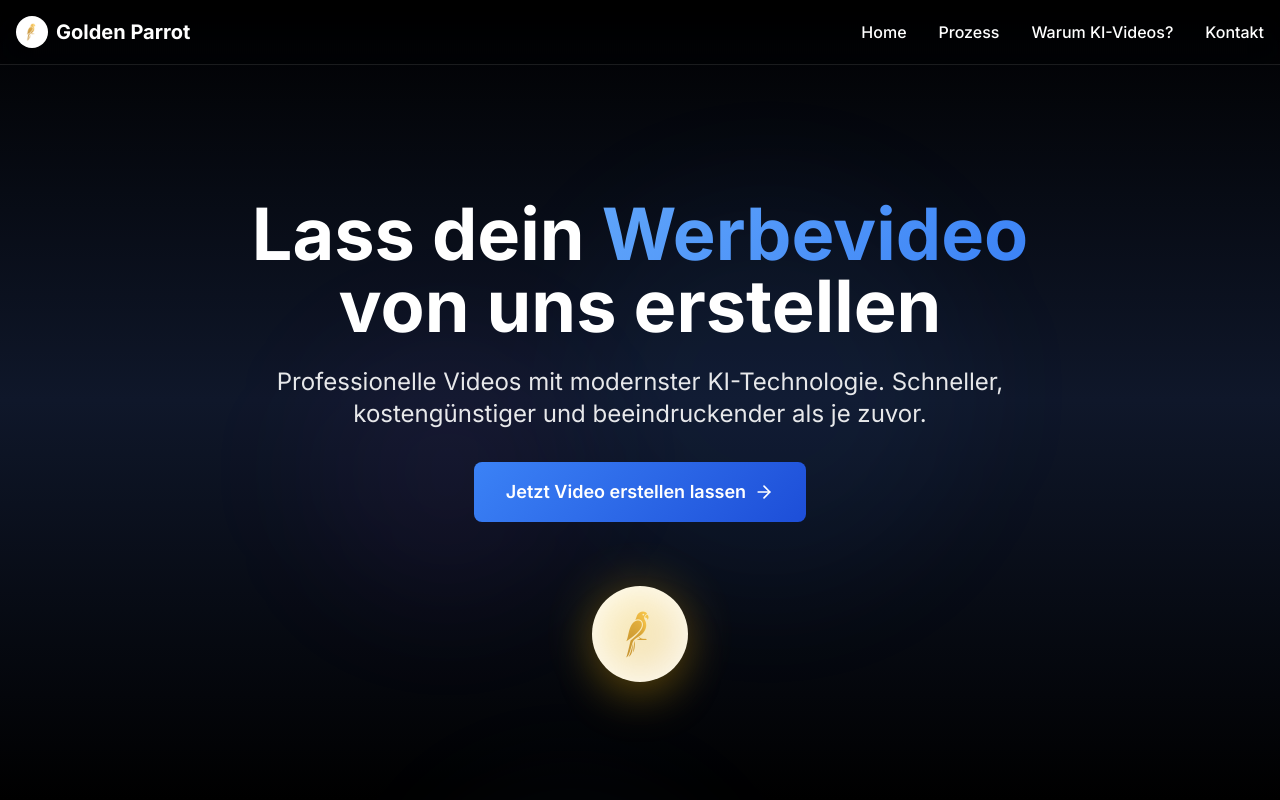
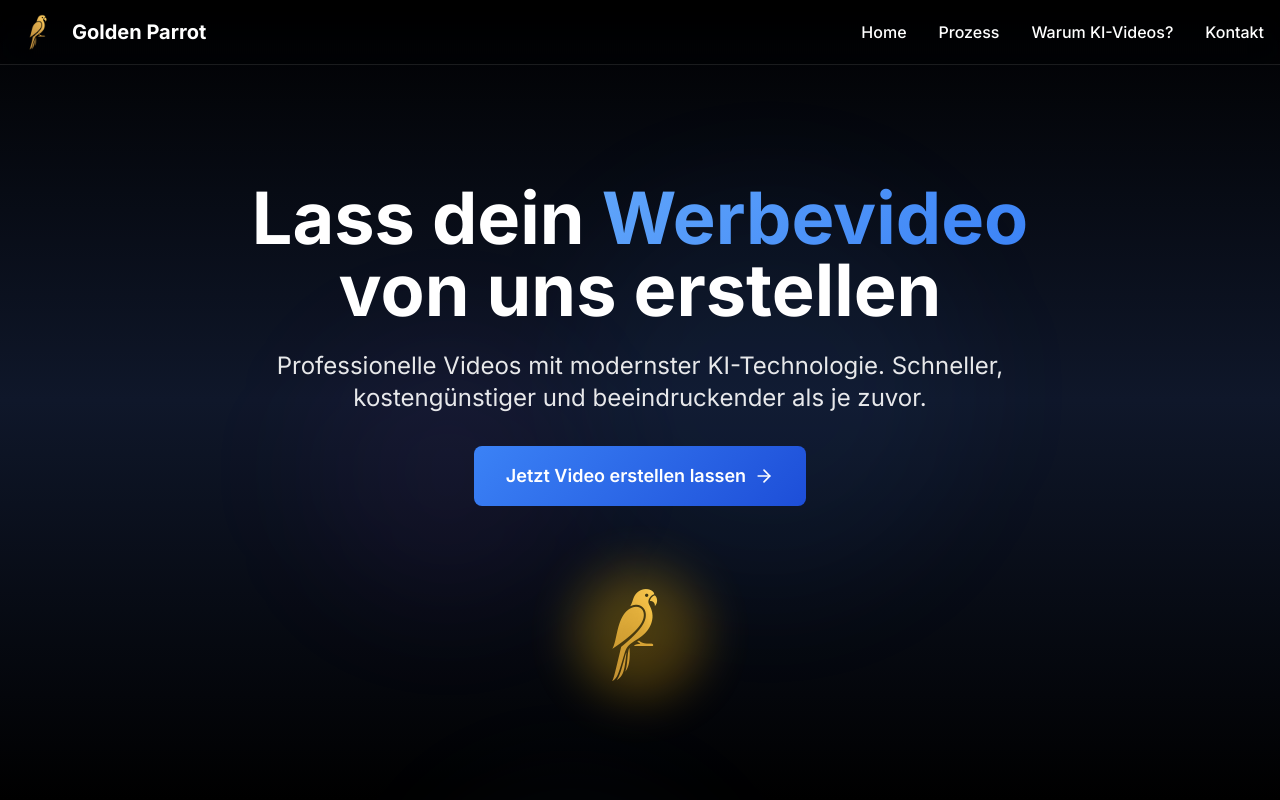
Before and after one commit to coding-horstmann/golden-parrot, a React (Vite) app: page / in a window 1280 px wide. Shown: the top 800 px of the page. Built offline with nearby package versions, Linux system fonts and the light colour scheme.

Commit message:
Refactor: Large logo in hero background
Place the logo in the hero section background with a larger size and transparent background.

```diff
--- a/src/components/Footer.tsx
+++ b/src/components/Footer.tsx
@@ -9,13 +9,11 @@ const Footer = () => {
           {/* Company Info */}
           <div>
             <div className="flex items-center space-x-2 mb-4">
-              <div className="w-8 h-8 rounded-full bg-white flex items-center justify-center">
-                <img
-                  src="/lovable-uploads/332677ec-1043-44de-93b4-38aed623005d.png"
-                  alt="Golden Parrot Logo"
-                  className="w-6 h-6 object-contain"
-                />
-              </div>
+              <img
+                src="/lovable-uploads/332677ec-1043-44de-93b4-38aed623005d.png"
+                alt="Golden Parrot Logo"
+                className="w-12 h-12 object-contain"
+              />
               <span className="text-white font-bold text-xl font-inter">Golden Parrot</span>
             </div>
             <p className="text-white/90 leading-relaxed">
--- a/src/components/Header.tsx
+++ b/src/components/Header.tsx
@@ -19,13 +19,11 @@ const Header = () => {
         <div className="flex items-center justify-between h-16">
           {/* Logo */}
           <div className="flex items-center space-x-2">
-            <div className="w-8 h-8 rounded-full bg-white flex items-center justify-center">
-              <img
-                src="/lovable-uploads/332677ec-1043-44de-93b4-38aed623005d.png"
-                alt="Golden Parrot Logo"
-                className="w-6 h-6 object-contain"
-              />
-            </div>
+            <img
+              src="/lovable-uploads/332677ec-1043-44de-93b4-38aed623005d.png"
+              alt="Golden Parrot Logo"
+              className="w-12 h-12 object-contain"
+            />
             <span className="text-white font-bold text-xl font-inter">Golden Parrot</span>
           </div>
 
--- a/src/components/HeroSection.tsx
+++ b/src/components/HeroSection.tsx
@@ -44,14 +44,12 @@ const HeroSection = () => {
 
           {/* Golden Parrot Visual Element */}
           <div className="mt-16 relative">
-            <div className="w-24 h-24 mx-auto bg-white rounded-full flex items-center justify-center shadow-2xl shadow-yellow-500/25">
-              <img
-                src="/lovable-uploads/332677ec-1043-44de-93b4-38aed623005d.png"
-                alt="Golden Parrot Logo"
-                className="w-16 h-16 object-contain"
-              />
-            </div>
-            <div className="absolute inset-0 w-24 h-24 mx-auto bg-gradient-to-br from-yellow-400 to-yellow-600 rounded-full blur-xl opacity-30"></div>
+            <img
+              src="/lovable-uploads/332677ec-1043-44de-93b4-38aed623005d.png"
+              alt="Golden Parrot Logo"
+              className="w-32 h-32 mx-auto object-contain"
+            />
+            <div className="absolute inset-0 w-32 h-32 mx-auto bg-gradient-to-br from-yellow-400 to-yellow-600 rounded-full blur-xl opacity-30"></div>
           </div>
         </div>
       </div>
```
